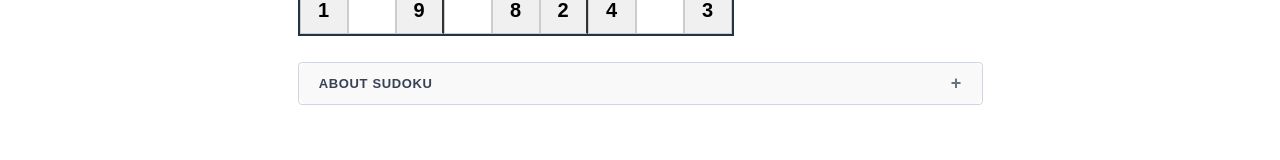
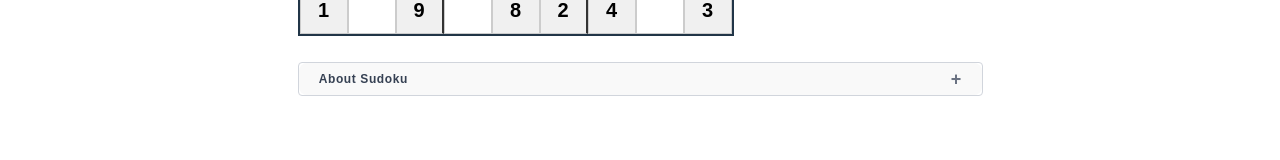
Before and after one commit to kiranofans/sudoku_game, a React (Vite) app: page / in a window 1280 px wide. Shown: the part 565-725 px from the top of the page. Built offline with nearby package versions, Linux system fonts and the light colour scheme; a small style sheet from the web is missing.

Commit message:
UI: ajuested the About Sudoku expand/collapse bar height

```diff
--- a/src/components/aboutSudokubox.tsx
+++ b/src/components/aboutSudokubox.tsx
@@ -8,9 +8,9 @@ const AboutSudoku: React.FC = () => {
             <div className="w-full border border-gray-300 dark:border-gray-600 bg-white dark:bg-gray-800 rounded">
                 <button
                     onClick={() => setIsOpen(!isOpen)}
-                    className="w-full flex justify-between items-center px-4 py-2 hover:bg-gray-50 dark:hover:bg-gray-700 transition-colors focus:outline-none"
+                    className="w-full flex justify-between items-center px-4 h-8 hover:bg-gray-50 dark:hover:bg-gray-700 transition-colors focus:outline-none"
                 >
-                    <span className="text-[13px] text-gray-700 dark:text-gray-200 uppercase tracking-wider font-semibold">
+                    <span className="text-[12px] text-gray-700 dark:text-gray-200 tracking-wider font-semibold">
                         About Sudoku
                     </span>
 
```
